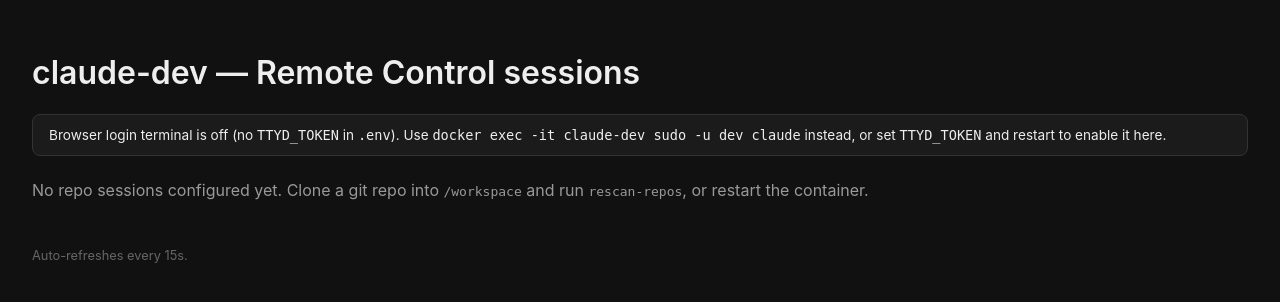
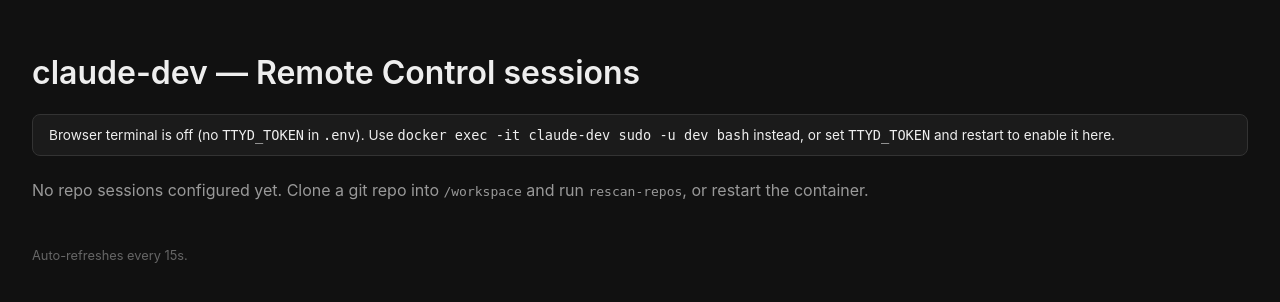
Before and after one commit to byLenny/claude-code-container, a Flask app: template webui/templates/index.html in a window 1280 px wide. Shown: the top 302 px of the page. Run offline with Flask 3, Linux system fonts and the light colour scheme; the template is opened without the code that fills it, so the values that code supplies are empty.

Commit message:
Widen browser terminal from login-only to a general shell
The :7681 terminal now spawns a full interactive shell as 'dev'
(su -s /bin/bash dev) instead of only ever running `claude` for
login — same access any Claude Code session already has. Auth is
unchanged (TTYD_TOKEN via HTTP basic auth, 127.0.0.1-bound), but docs
and the dashboard banner now say plainly that this is a real shell,
not a scoped login tool. Renamed the generator script and supervisor
program from claude-login-terminal to claude-terminal to match.

Co-Authored-By: Claude Sonnet 5 <noreply@anthropic.com>

```diff
--- a/webui/app.py
+++ b/webui/app.py
@@ -67,9 +67,9 @@ def index():
             }
         )
     sessions.sort(key=lambda s: s["repo"])
-    login_terminal_enabled = bool(os.environ.get("TTYD_TOKEN"))
+    terminal_enabled = bool(os.environ.get("TTYD_TOKEN"))
     return render_template(
-        "index.html", sessions=sessions, login_terminal_enabled=login_terminal_enabled
+        "index.html", sessions=sessions, terminal_enabled=terminal_enabled
     )
 
 
--- a/webui/templates/index.html
+++ b/webui/templates/index.html
@@ -19,27 +19,28 @@
     .no-url { color: #888; font-size: .85rem; padding: 2rem 0; text-align: center; }
     .url { font-size: .75rem; word-break: break-all; color: #8ab4f8; margin-top: .5rem; display: block; }
     .empty { color: #999; }
-    .login-banner { background: #1b1b1b; border: 1px solid #333; border-radius: 8px;
+    .terminal-banner { background: #1b1b1b; border: 1px solid #333; border-radius: 8px;
       padding: .75rem 1rem; margin-bottom: 1.5rem; font-size: .85rem; }
-    .login-banner a { color: #8ab4f8; }
+    .terminal-banner a { color: #8ab4f8; }
   </style>
 </head>
 <body>
   <h1>claude-dev — Remote Control sessions</h1>
 
-  {% if login_terminal_enabled %}
-    <div class="login-banner">
-      🔐 <a href="#" id="login-link" target="_blank">Open the Claude Code login terminal</a>
-      — one-time /login, then close it. Username <code>dev</code>, password is your <code>TTYD_TOKEN</code>.
+  {% if terminal_enabled %}
+    <div class="terminal-banner">
+      🔐 <a href="#" id="terminal-link" target="_blank">Open browser terminal</a>
+      — a full shell as <code>dev</code> (same access any Claude Code session already
+      has). Username <code>dev</code>, password is your <code>TTYD_TOKEN</code>.
     </div>
     <script>
-      document.getElementById('login-link').href =
+      document.getElementById('terminal-link').href =
         'http://' + window.location.hostname + ':7681/';
     </script>
   {% else %}
-    <div class="login-banner">
-      Browser login terminal is off (no <code>TTYD_TOKEN</code> in <code>.env</code>). Use
-      <code>docker exec -it claude-dev sudo -u dev claude</code> instead, or set
+    <div class="terminal-banner">
+      Browser terminal is off (no <code>TTYD_TOKEN</code> in <code>.env</code>). Use
+      <code>docker exec -it claude-dev sudo -u dev bash</code> instead, or set
       <code>TTYD_TOKEN</code> and restart to enable it here.
     </div>
   {% endif %}
```
Also changed, not shown: SETUP.md (+10 -8 lines), README.md, 4 other files.
